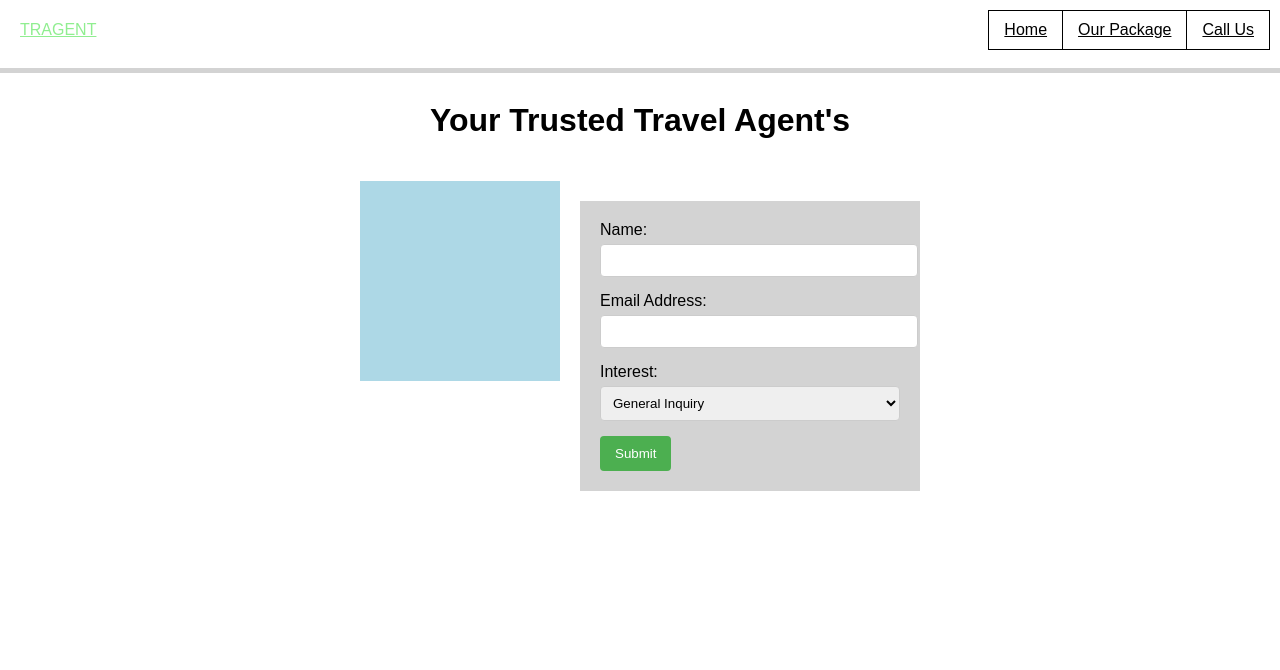
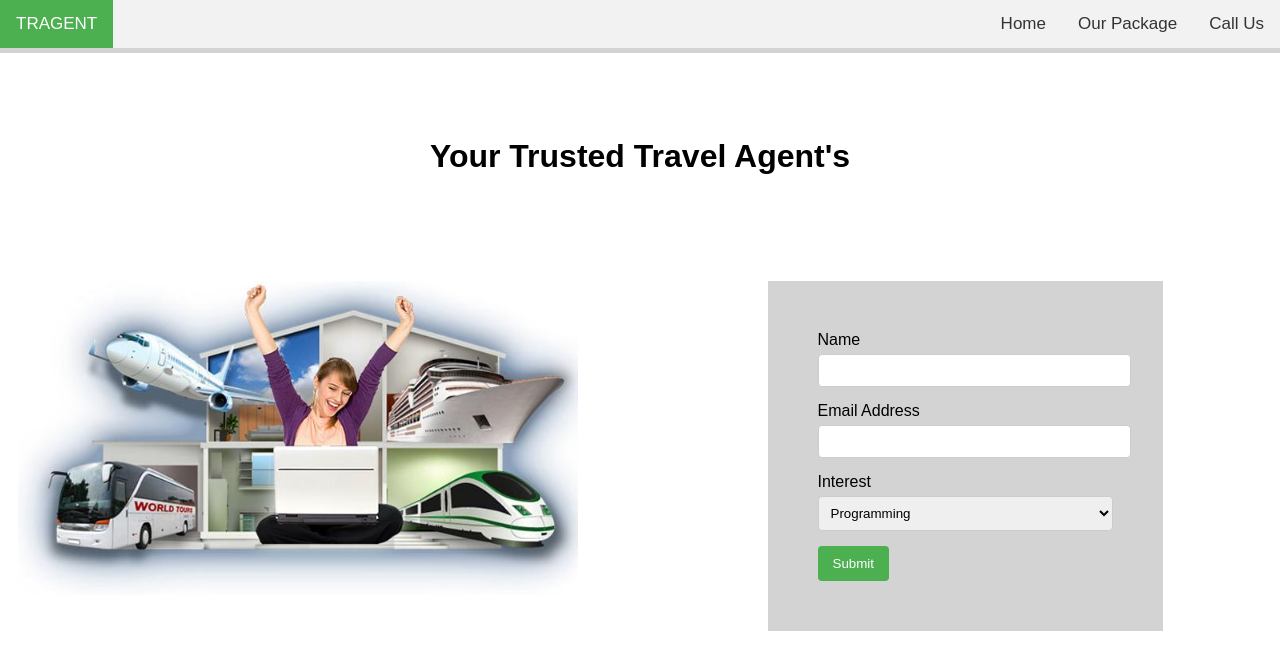
Before and after one commit to RaditiaSatriawan/backToWeb, a plain HTML site: page index.html in a window 1280 px wide. Drawn offline with Linux system fonts and the light colour scheme.

Commit message:
updated v2

```diff
--- a/css/style.css
+++ b/css/style.css
@@ -1,4 +1,4 @@
-/* Existing CSS styles */
+/* Reset and General Styles */
 body {
     margin: 0;
     font-family: Arial, Helvetica, sans-serif;
@@ -6,105 +6,109 @@ body {
     flex-direction: column;
 }
 
+h1 {
+    text-align: center;
+    padding: 5%;
+}
+
+hr {
+    width: 100%;
+    border: none;
+    height: 5px;
+    background-color: lightgrey;
+    margin: 0;
+}
+
+/* Top Navigation */
 .topnav {
     overflow: hidden;
-    padding: 5px;
-    display: flex;
-    justify-content: space-between;
-    align-items: center;
+    background-color: #f2f2f2;
 }
 
 .topnav a {
-    color: black;
+    float: left;
+    display: block;
+    color: #333;
     text-align: center;
-    margin: auto;
-    width: auto;
-    padding: 5px;
-    /* Adjusted padding */
+    padding: 14px 16px;
+    text-decoration: none;
+    font-size: 17px;
 }
 
-.topnav .active {
-    color: lightgreen;
-    margin-left: 10px;
-    /* Adjusted margin for TRAGENT */
+.topnav a.active {
+    background-color: #4CAF50;
+    color: white;
 }
 
 .topnav-right {
-    padding: 5px;
+    float: right;
 }
 
-table,
-th,
-td {
-    border: 1px solid black;
-    border-collapse: collapse;
-    padding: 10px;
-}
-
-
+/* Main Container */
 .main-container {
     display: flex;
     justify-content: center;
+    /* Center items horizontally */
     align-items: flex-start;
-    flex-wrap: wrap;
     margin-top: 20px;
-    /* Adjust as needed */
 }
 
+/* Banner */
 .banner {
-    width: 200px;
-    /* Adjust width as needed */
-    height: 200px;
-    /* Adjust height as needed */
-    background-color: lightblue;
-    /* Example background color */
-    margin-right: 20px;
-    /* Add some space between the banner and the contact form */
+    overflow: hidden;
+    /* Ensure only one image is visible at a time */
+    flex: 0 0 calc(75% - 25px);
+    /* Take 75% of the available space and subtract the space between */
+    margin-right: 25px;
+    /* Add space to the right of the banner */
 }
 
-.contact-form-container {
-    background-color: lightgrey;
-    /* Grey background color */
-    padding: 20px;
-    /* Add padding for spacing */
-    width: 300px;
-    /* Adjust form width as needed */
-    margin-top: 20px;
-    /* Adjust as needed */
+.banner img {
+    width: 80%;
+    /* Ensure image fills the banner */
+    height: auto;
+    /* Maintain aspect ratio */
 }
 
-.contact-form {
-    /* No specific styles needed */
+/* Adjust the position of the images */
+.banner img {
+    display: block;
+    /* Ensure each image takes up the full width of its container */
+}
+
+/* Form and Form Elements */
+.contact-form-container {
+    flex: 0 0 calc(25% - 25px);
+    /* Take 50% of the available space and subtract the space between */
+    margin-left: 25px;
+    /* Add space to the left of the form */
+    background-color: lightgray;
+    /* Background color for the form container */
+    padding: 50px;
+    /* Add padding for spacing */
+    margin-right: 100px;
 }
 
 .form-group {
     margin-bottom: 15px;
-    /* Add margin between form groups */
 }
 
 label {
     display: block;
-    /* Make labels block elements */
     margin-bottom: 5px;
-    /* Add margin between labels and inputs */
 }
 
 input[type="text"],
 input[type="email"],
 select {
     width: 100%;
-    /* Make inputs and select full width */
     padding: 8px;
-    /* Add padding */
     border: 1px solid #ccc;
-    /* Add border */
     border-radius: 4px;
-    /* Add border radius */
 }
 
 button {
     background-color: #4CAF50;
-    /* Green */
     color: white;
     padding: 10px 15px;
     border: none;
@@ -116,7 +120,18 @@ button:hover {
     background-color: #45a049;
 }
 
-h1 {
-    text-align: center;
-    /* Center the h1 title */
+/* Responsive Adjustments */
+@media (max-width: 768px) {
+    .main-container {
+        flex-direction: column;
+        align-items: center;
+        /* Center items vertically */
+    }
+
+    .banner,
+    .contact-form-container {
+        width: 90%;
+        margin-right: 0;
+        margin-left: 0;
+    }
 }
--- a/index.html
+++ b/index.html
@@ -12,38 +12,35 @@
     <div class="topnav">
         <a class="active" href="#home">TRAGENT</a>
         <div class="topnav-right">
-            <table>
-                <tr>
-                    <td><a href="">Home</a></td>
-                    <td><a href="">Our Package</a></td>
-                    <td><a href="">Call Us</a></td>
-                </tr>
-            </table>
+            <a href="">Home</a>
+            <a href="">Our Package</a>
+            <a href="">Call Us</a>
         </div>
     </div>
     <hr width="100%;" color="lightgrey" size="5">
     <h1>Your Trusted Travel Agent's</h1>
     <div class="main-container">
-        <div class="banner">
-            <!-- Square photo banner goes here -->
+        <div class="banner-container">
+            <div class="banner">
+                <img src="jpeg2.jpg" alt="Banner Image 1">
+            </div>
         </div>
         <div class="contact-form-container">
             <form class="contact-form">
                 <div class="form-group">
-                    <label for="name">Name:</label>
+                    <label for="name">Name</label>
                     <input type="text" id="name" name="name" required>
                 </div>
                 <div class="form-group">
-                    <label for="email">Email Address:</label>
+                    <label for="email">Email Address</label>
                     <input type="email" id="email" name="email" required>
                 </div>
                 <div class="form-group">
-                    <label for="interest">Interest:</label>
+                    <label for="interest">Interest</label>
                     <select id="interest" name="interest">
-                        <option value="general">General Inquiry</option>
-                        <option value="booking">Booking</option>
-                        <option value="feedback">Feedback</option>
-                        <!-- Add more options as needed -->
+                        <option value="programming">Programming</option>
+                        <option value="mathematics">Mathematics</option>
+                        <option value="social_science">Social Science</option>
                     </select>
                 </div>
                 <button type="submit">Submit</button>
@@ -51,5 +48,6 @@
         </div>
     </div>
 </body>
+<script src="js/script.js"></script>
 
 </html>
--- a/js/script.js
+++ b/js/script.js
@@ -0,0 +1,45 @@
+document.addEventListener("DOMContentLoaded", function () {
+    let slideIndex = 0;
+    const banner = document.querySelector('.banner');
+    const images = document.querySelectorAll('.banner img');
+    const totalSlides = images.length;
+
+    function autoSlide() {
+        slideIndex = (slideIndex + 1) % totalSlides;
+        updateSlide();
+    }
+
+    function updateSlide() {
+        const offset = -slideIndex * 100;
+        banner.style.transform = `translateX(${offset}%)`;
+    }
+
+    setInterval(autoSlide, 3000); // Change slide every 3 seconds
+
+    // Form validation
+    const form = document.querySelector('.contact-form');
+
+    form.addEventListener('submit', function (event) {
+        event.preventDefault(); // Prevent default form submission
+
+        // Validate name
+        const nameInput = document.getElementById('name');
+        if (!nameInput.value.trim()) {
+            alert('Please enter your name.');
+            return;
+        }
+
+        // Validate email
+        const emailInput = document.getElementById('email');
+        const email = emailInput.value.trim();
+        const emailPattern = /^[^\s@]+@[^\s@]+\.[^\s@]+$/;
+        if (!emailPattern.test(email)) {
+            alert('Please enter a valid email address.');
+            return;
+        }
+
+        // Form is valid, you can submit it here
+        alert('Form submitted successfully!');
+        form.reset(); // Reset the form after submission
+    });
+});
```
Also changed, not shown: image.png (added), jpeg1.png (added), jpeg2.jpg (added), jpeg3.jpg (added).
